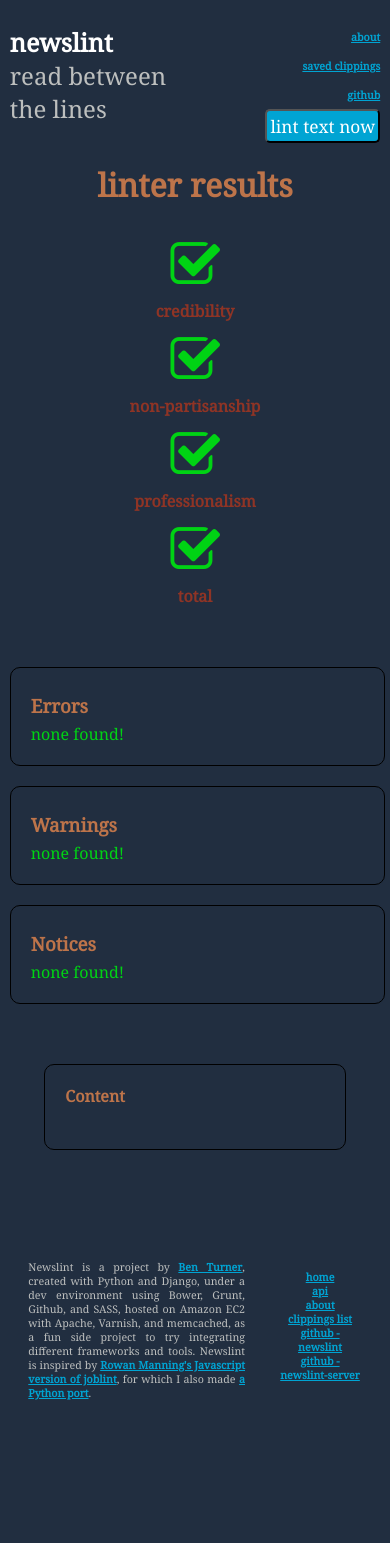
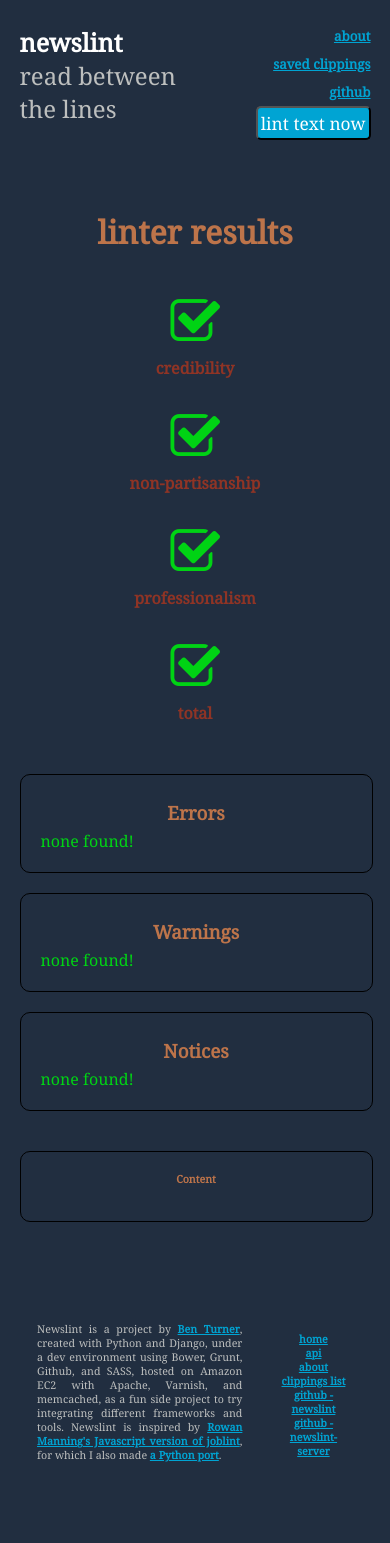
Before and after one commit to Xeus/newslint-server, a Django app: page /result/ in a window 390 px wide. Before the commit the page ends 1400 px from the top, so only its background shows below. Run offline with Django 3.2, Linux system fonts and the light colour scheme; parts of the project's set-up code (start-up, migrations or seed data) failed here and were passed over; some libraries are stand-ins or nearby versions.

Commit message:
fix responsive styling for all widths

```diff
--- a/linter/templates/detail.html
+++ b/linter/templates/detail.html
@@ -9,6 +9,8 @@
 <body>
 
 {% include 'partials/_nav.html' %}
+
+<div class="body-container">
 
 	<h1>
 		{{ title }}
@@ -30,6 +32,8 @@
 	</div>
 	{% endif %}
 
+</div>  <!-- .body-container -->
+
 {% include 'partials/_footer.html' %}
 
 <script>
--- a/linter/templates/lint.html
+++ b/linter/templates/lint.html
@@ -10,7 +10,7 @@
 
 {% include 'partials/_nav.html' %}
 
-<div class="body-container body-main">
+<div class="body-container body-lint">
 
     {% include 'input.html' %}
 
--- a/linter/templates/list.html
+++ b/linter/templates/list.html
@@ -9,6 +9,8 @@
 <body>
 
 {% include 'partials/_nav.html' %}
+
+<div class="body-container">
 
     <h2>{{ title }}</h2>
 
@@ -26,6 +28,8 @@
 
     <p>{{ result.fail_points }}</p>
 
+</div> <!-- body-container -->
+
 {% include 'partials/_footer.html' %}
 
 </body>
--- a/linter/templates/partials/_result.html
+++ b/linter/templates/partials/_result.html
@@ -35,6 +35,7 @@
 
 <div class="msgs">
     <div class="errors msg-div">
+        <div class="msg-div-inner">
             <h3>Errors</h3>
             {% if errors|length == 0 %}<div class="no-messages">none found!</div>{% endif %}
             {% for e in errors %}
@@ -42,12 +43,14 @@
                 {{ e.message }}:
                 <ul class="message">
                     <li class="detail">{{ e.detail }}<br><br>
-                <strong>evidence:</strong> <span class="evidence">{{ e.evidence }}</li>
+                    <strong>evidence:</strong> <span class="evidence">{{ e.evidence }}</span></li>
                 </ul>
             </div>
             {% endfor %}
         </div>
+    </div>
     <div class="warnings msg-div">
+        <div class="msg-div-inner">
             <h3>Warnings</h3>
             {% if warnings|length == 0 %}<div class="no-messages">none found!</div>{% endif %}
             {% for w in warnings %}
@@ -55,12 +58,14 @@
                 {{ w.message }}:
                 <ul class="message">
                     <li class="detail">{{ w.detail }}<br><br>
-                <strong>evidence:</strong> <span class="evidence">{{ w.evidence }}</li>
+                    <strong>evidence:</strong> <span class="evidence">{{ w.evidence }}</span></li>
                 </ul>
             </div>
             {% endfor %}
         </div>
+    </div>
     <div class="notices msg-div">
+        <div class="msg-div-inner">
             <h3>Notices</h3>
             {% if notices|length == 0 %}<div class="no-messages">none found!</div>{% endif %}
             {% for n in notices %}
@@ -68,14 +73,17 @@
                 {{ n.message }}:
                 <ul class="message">
                     <li class="detail">{{ n.detail }}<br><br>
-                <strong>evidence:</strong> <span class="evidence">{{ n.evidence }}</li>
+                    <strong>evidence:</strong> <span class="evidence">{{ n.evidence }}</span></li>
                 </ul>
             </div>
             {% endfor %}
         </div>
+    </div>
 </div>  <!-- msgs -->
 
 <div class="content-div">
+    <div class="content-div-inner">
         <h4>Content</h4>
         {{ content }}
     </div>
+</div>
--- a/linter/templates/result.html
+++ b/linter/templates/result.html
@@ -9,6 +9,8 @@
 <body>
 
 {% include 'partials/_nav.html' %}
+
+<div class="body-container">
 
     <h1>
         {{ title }}
@@ -30,6 +32,8 @@
     </div>
     {% endif %}
 
+</div>  <!-- .body-container -->
+
 {% include 'partials/_footer.html' %}
 
 <script>
--- a/static/src/sass/main.scss
+++ b/static/src/sass/main.scss
@@ -86,32 +86,44 @@ textarea.form-content {
 .public-checkbox {margin-left: 15px;}
 .hidden-fields {
 	display: none;
-	margin: 10px 0 30px;
+	margin: 10px auto 30px;
+}
+.textarea-div {
+	width: 100%;
+	text-align: center;
+}
+.submit-div {
+	text-align: center;
 }
 
 /* uniques */
-.body-main {
-	margin: 50px auto;
-}
 .lint-report, .msgs, .content-div, .body-container, .header-container {
 	display: table;
 }
 .msgs {
 	min-width: 1px;
 	clear: both;
-	width: 95%;
+	width: 100%;
 	margin: 50px auto 0 auto;
 }
 .body-container {
 	margin-top: 50px;
 }
+.body-lint {
+	width: 50%;
+	margin: auto;
+	text-align: center;
+}
 .msg-div {
-	width: 27%;
+	width: 31%;
 	float: left;
 	h3 {
 		margin: 5px 0;
 	}
 	margin: 0 10px;
+}
+.msg-div-inner, .content-div-inner {
+	padding: 20px;
 }
 .evidence {
 	font-style: italic;
@@ -121,6 +133,7 @@ textarea.form-content {
 	min-width: 1px;
 	clear: both;
 	width: 70%;
+	font-size: 8pt;
 	margin: 20px auto;
 	color: $light-gray;
 }
@@ -129,7 +142,6 @@ textarea.form-content {
 }
 .msg-div, .content-div {
 	border-radius: 10px;
-	padding: 20px;
 	border: solid black 1px;
 }
 .lint-report {
@@ -162,7 +174,7 @@ footer {
 	display: table;
 	width: 60%;
 	min-width: 1px;
-	margin: 100px auto;
+	margin: 70px auto;
 	font-size: 8pt;
 	clear: both;
 	a {
@@ -268,20 +280,30 @@ footer {
 	display: block;
 	text-align: center;
 	width: 100%;
+	word-break: break-word;
 }
 
 /* media queries */
 @media (max-width: 450px) {
 	.more-link {text-align: center; display: block; margin: auto;}
-	body {width: 95%}
+	body {width: 90%}
+	h1, h2, h3, h4, h5 {text-align: center;}
 	button#form_submit {display: block; margin: auto}
 	span.public-checkbox {text-align: center;}
 	textarea.form-content {width: 80%}
 	input[type=text], input[type=date] {width: auto;}
-	.header-nav a {font-size: 8pt;}
+	.header-nav a {font-size: 10pt;}
 	.msgs {width: 100%;}
-	.msg-div {width: 100%;}
+	.msg-div {width: 100% !important;}
 	.footer-right {margin-top: 20px;}
+	.content-div {width: 100%;}
+	.body-right {margin-top: 50px;}
+	.body-container {word-break: break-word;}
+	.form-row {margin: 40px 0; display: block;}
+	.form-cell {display: block; margin: 0; padding: 0}
+	.form-header {text-align: center;}
+	.body-lint {width: 100%;}
+	.hidden-fields {margin: 10px auto;}
 }
 @media (max-width: 750px) {
 	input, select, textarea {font-size: 8pt;}
@@ -289,7 +311,8 @@ footer {
 	footer {width: 90%;}
 	.footer-left {width: 65%;}
 	.form-content {width: 80%;}
-	.report-category {width: 100%;}
+	.report-category {width: 100%; margin: 10px 0;}
+	.body-container {margin-top: 70px;}
 }
 @media (max-width: 910px) {
 	.nav-item {display: block; line-height: 1em; margin: 0;}
@@ -301,8 +324,8 @@ footer {
 @media (max-width: 1300px) {
 	.report-title {font-size: 12pt;}
 	.report-score {font-size: 40pt;}
-	.msgs {margin: 50px 0;}
-	.msg-div {width: 90%; margin: 10px 0;}
+	.msgs {margin: 30px auto;}
+	.msg-div {width: 100%; margin: 10px 0;}
 	.button-lint {padding: 3px;}
 	.header-container {margin-bottom: 20px;}
 }
```
Also changed, not shown: linter/templates/input.html (+8 -4 lines), static/build/css/main.css (+77 -12 lines), static/build/css/main.min.css. Lines whose indentation alone changed are shown as unchanged.
